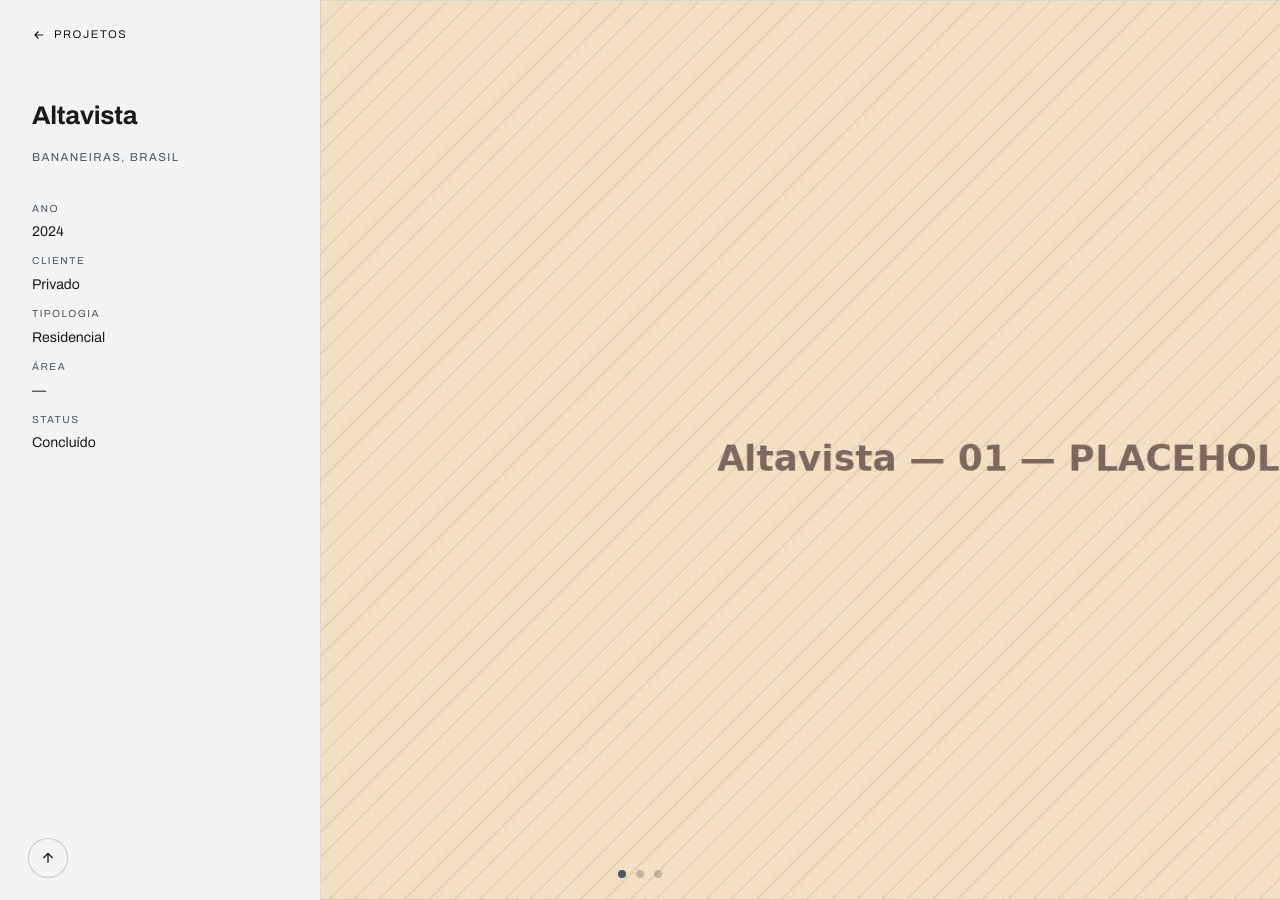
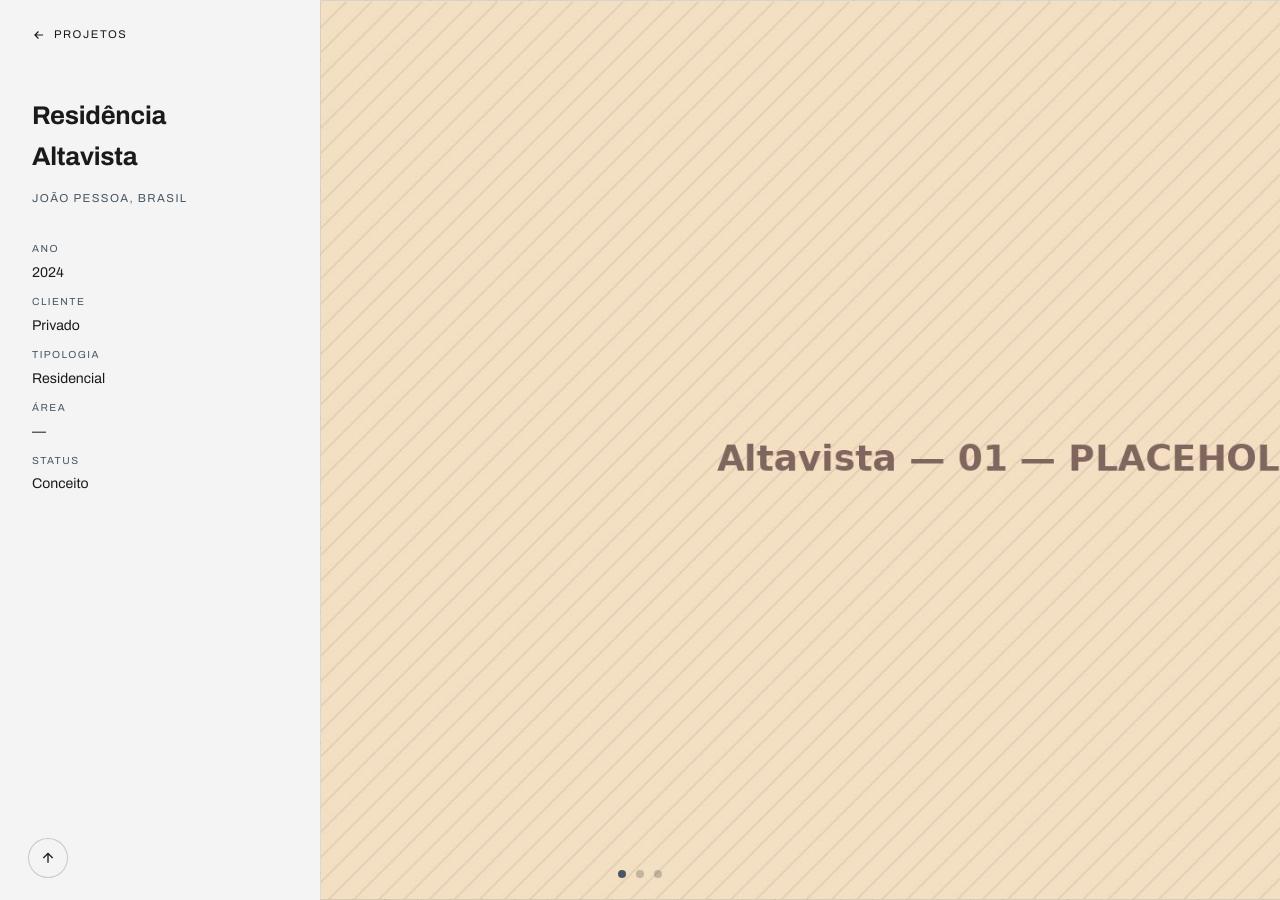
Before and after one commit to cidclementino/portfolio-odisse, a Jekyll site: the page built from _projetos/altavista.html, in a window 1280 px wide. Built offline with Jekyll 4.4.1, drawn with Linux system fonts in a browser that asks for light colours.

Commit message:
Update altavista.html

```diff
--- a/_projetos/altavista.html
+++ b/_projetos/altavista.html
@@ -1,11 +1,11 @@
 ---
-titulo: "Altavista"
-local: "Bananeiras, Brasil"
+titulo: "Residência Altavista"
+local: "João Pessoa, Brasil"
 ano: 2024
 cliente: "Privado"
 tipologia: "Residencial"
 area: "—"
-status: "Concluído"
+status: "Conceito"
 capa: /images/altavista/capa.jpg
 ordem: 3
 secoes:
```
